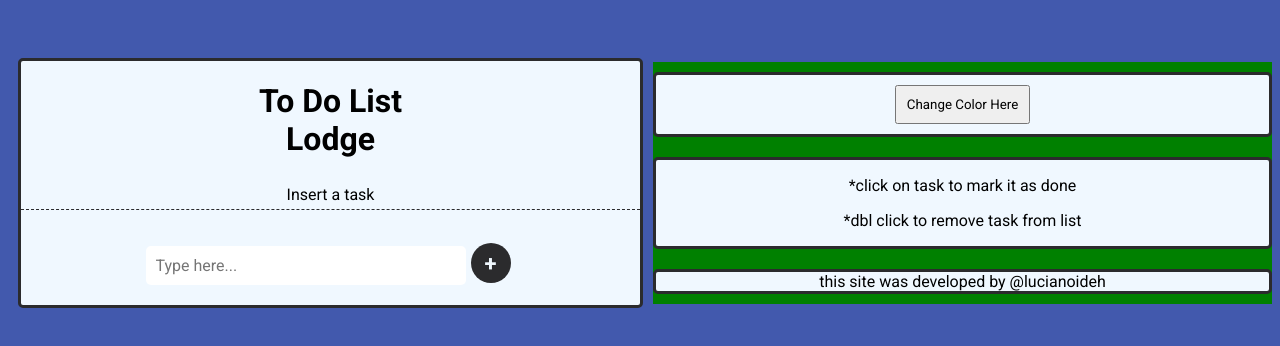
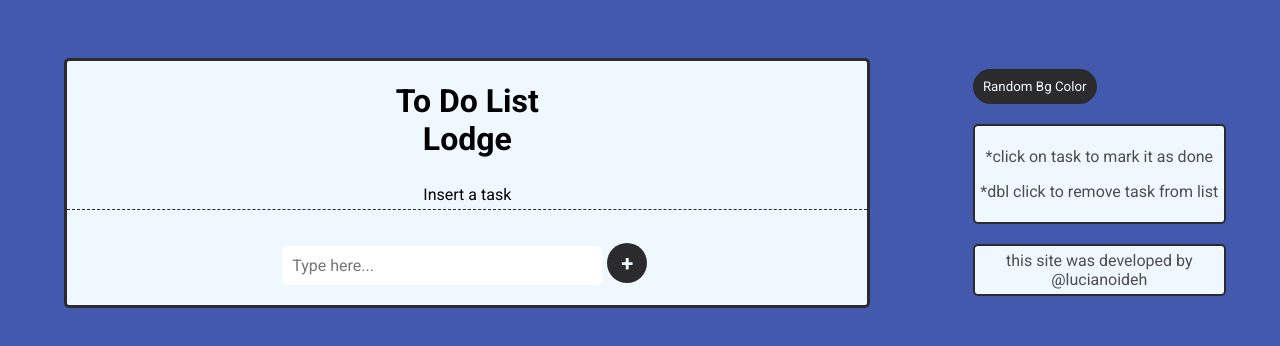
Before and after one commit to lucianoideh1/lodge-todo-list, a website: page index.html in a window 1280 px wide. Drawn offline with Linux system fonts and the light colour scheme.

Commit message:
removed the skeleton from the right section and changed the styles on the btn tool

```diff
--- a/index.html
+++ b/index.html
@@ -12,14 +12,14 @@
 </head>
 <body>
     <div class="container">
-       <h1>To Do List<br/>Lodge</h1>
+       <h1 contenteditable="true">To Do List<br/>Lodge</h1>
        <p class="insert-order">Insert a task </p>
     <label><input placeholder="Type here..." type="text" class="input-text"><button class="add-btn">+</button></label>
     </div>
 
     <section class="details">
         <div class="change-color-container">
-            <button class="change-color-tool">change color here</button>
+            <button class="change-color-tool">random bg color</button>
         </div>
 
         <div class="tips">
--- a/styles.css
+++ b/styles.css
@@ -55,24 +55,36 @@ input:focus{
     color: black;
 }
 section{
-    background-color: green;
+    /* background-color: green; */
     margin: auto;
     width: 800px;
     display: flex;
     flex-direction: column;
+    max-width: 20%;
 }
-section > *{
-    border:3px solid #2b2b2d;
+section > *:not(:first-child){
+    border:2px solid #2b2b2d;
     background-color: aliceblue;
     border-radius: 5px;
     margin: 10px 0;
     text-align: center;
+    color: #4d4d51;
+    padding: 5px;
 }
 .change-color-tool{
     padding: 10px;
     margin: 10px 0;
     text-transform: capitalize;
+    border: none;
+    color: aliceblue;
+    background-color: #2b2b2d;
+    border-radius: 20px;
 }
+.change-color-tool:hover{
+    background-color: #f18a23;
+    color: #2b2b2d;
+}
+
 /*
 .change-color-tool{
     text-align: center;
```
